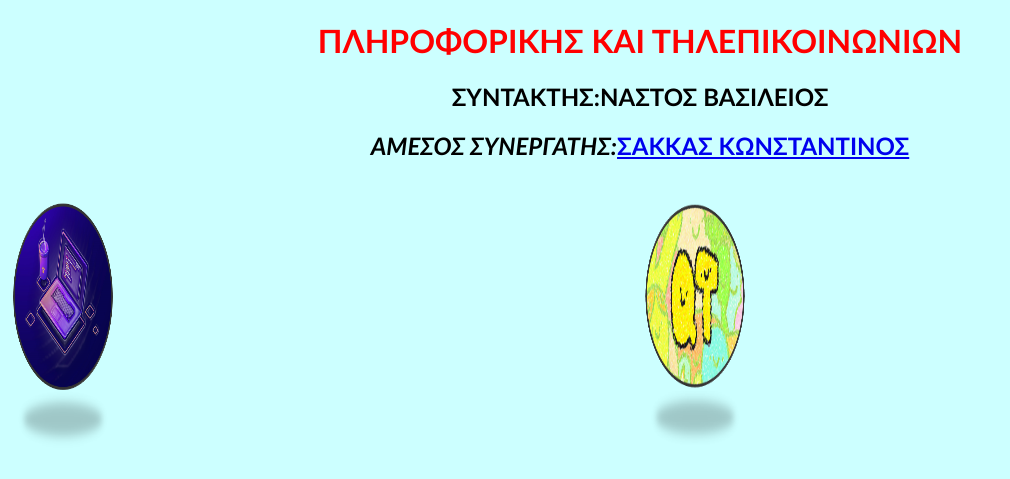
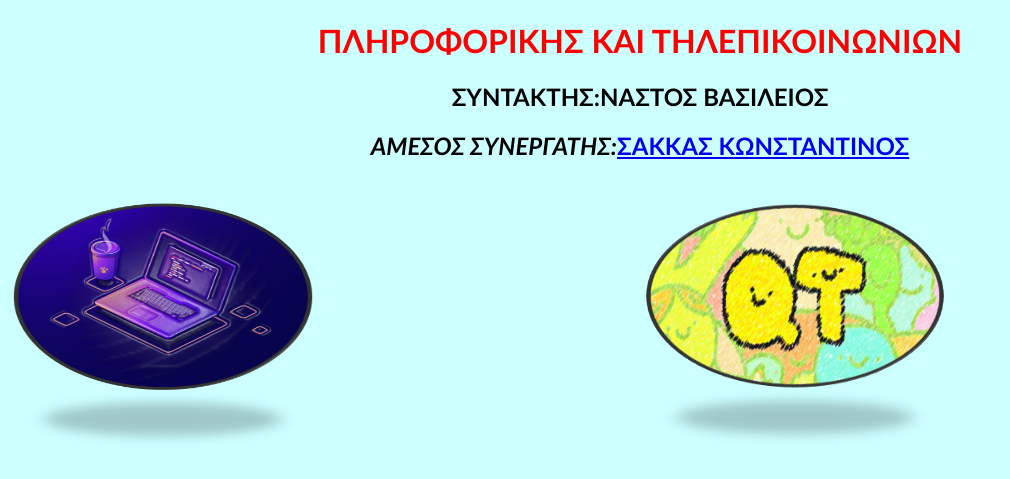
Before and after one commit to vasnastos/vasnastos.github.io, a Jekyll site: the page index.html, which Jekyll copies as it is, in a window 1280 px wide. Shown: the top 479 px of the page, without its empty margins (0-1010 px from the left). Built offline with Jekyll 4.4.1, drawn with Linux system fonts in a browser that asks for light colours.

Commit message:
Update index.html

```diff
--- a/index.html
+++ b/index.html
@@ -25,13 +25,13 @@
   <div class="row">
  <div class="column"> <abbr title="Programming in c repository">
 <a href="https://github.com/vasnastos/PROGRAMMING_TO_C" target="_blank">
-<img alt="PROGRAMMING_TO_C" src="img/newpicture.png" width="100" height="250" ></a>
+<img alt="PROGRAMMING_TO_C" src="img/newpicture.png" width="300" height="250" ></a>
   </abbr>
    </div>
     <div class="column">
    <abbr title="Programming in Qt">
      <a href="https://github.com/vasnastos/PROGRAMMING-IN-QT" target="_blank">
-      <img alt="PROGRAMMING_ΙΝ_QT" src="img/Picturenew.png" width="100" height="250">
+      <img alt="PROGRAMMING_ΙΝ_QT" src="img/Picturenew.png" width="300" height="250">
      </a>
      </abbr>
       </div>
```
